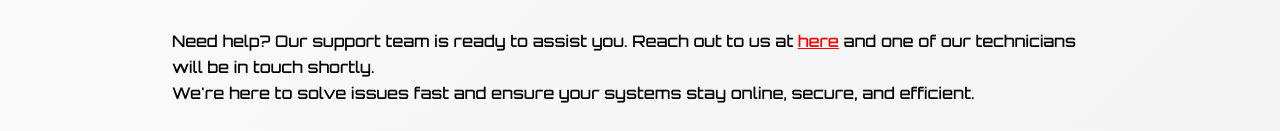
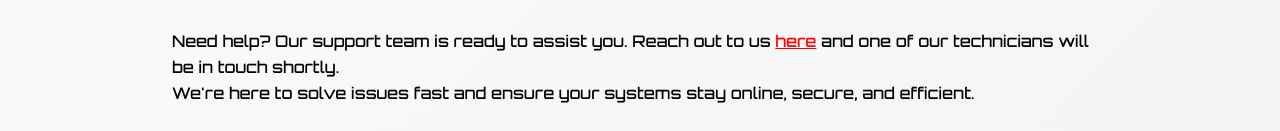
Before and after one commit to BERRY-2508/BERRY.IT.WEB, a plain HTML site: page index.html in a window 1280 px wide. Shown: the part 1406-1537 px from the top of the page. Drawn offline with Linux system fonts and the light colour scheme.

Commit message:
Update index.html

```diff
--- a/index.html
+++ b/index.html
@@ -149,7 +149,7 @@
 
   <section id="support" class="section">
     <h2>Get Support</h2>
-    <p>Need help? Our support team is ready to assist you. Reach out to us at <a href="https://www.youtube.com/watch?v=dQw4w9WgXcQ&ab_channel=RickAstley">here</a> and one of our technicians will be in touch shortly.</p>
+    <p>Need help? Our support team is ready to assist you. Reach out to us <a href="https://www.youtube.com/watch?v=dQw4w9WgXcQ&ab_channel=RickAstley">here</a> and one of our technicians will be in touch shortly.</p>
     <p>We're here to solve issues fast and ensure your systems stay online, secure, and efficient.</p>
   </section>
 
```
